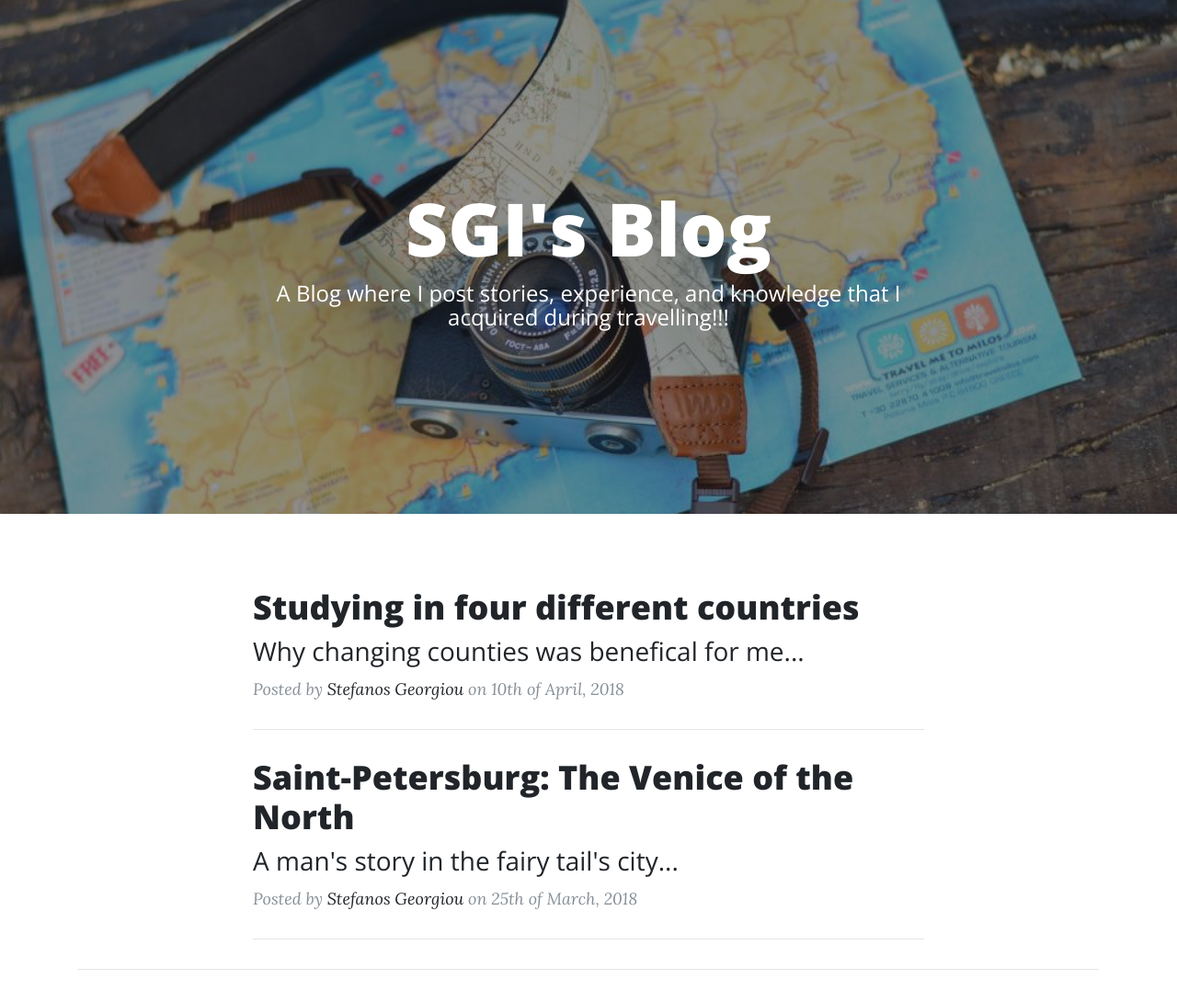
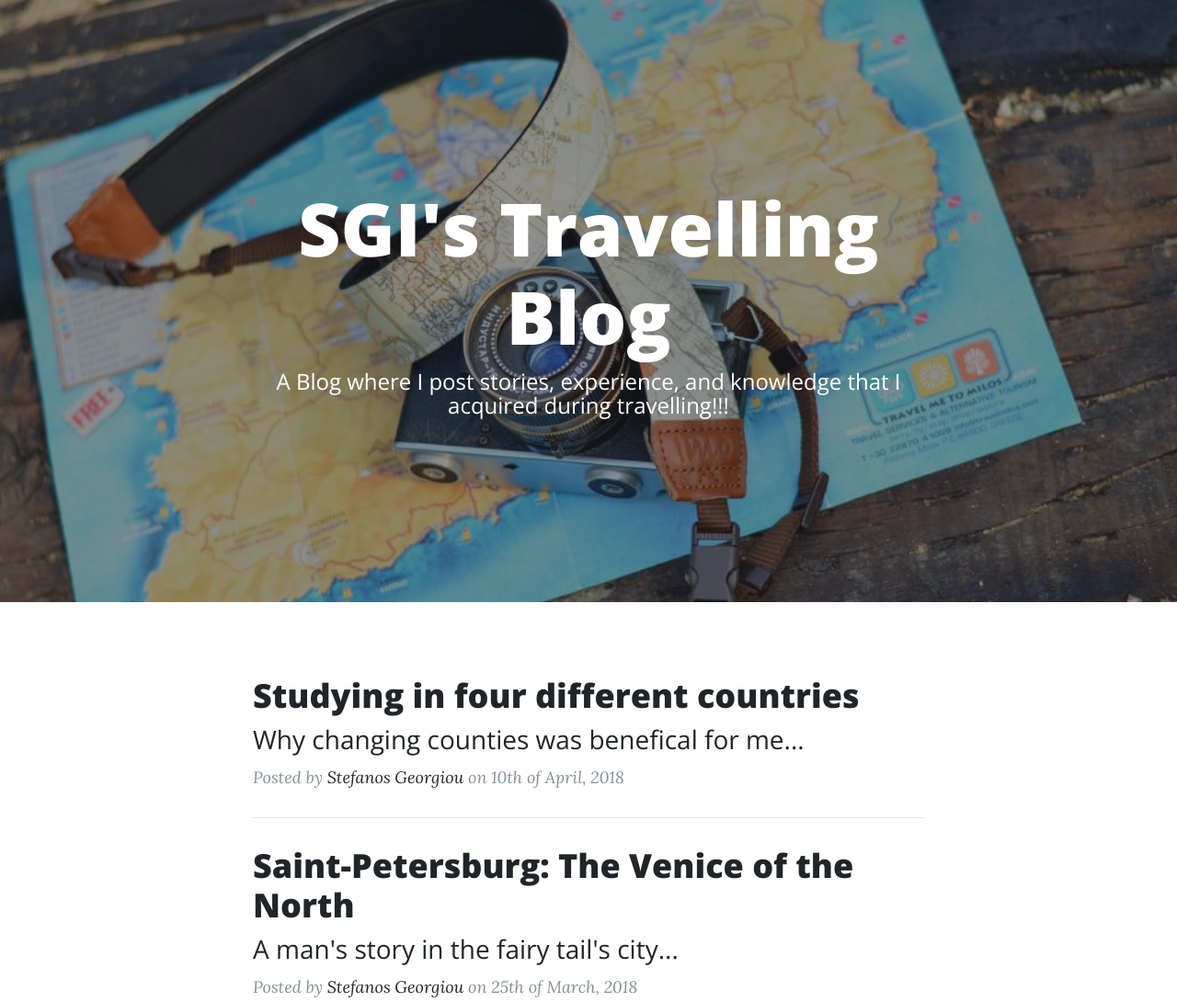
Before and after one commit to stefanos1316/my_blog, a website: page index.html in a window 1280 px wide. Shown: the top 1090 px of the page at 92% size. Drawn offline with nearby package versions, Linux system fonts and the light colour scheme.

Commit message:
Changed title

```diff
--- a/index.html
+++ b/index.html
@@ -32,7 +32,7 @@
         <div class="row">
           <div class="col-lg-8 col-md-10 mx-auto">
             <div class="site-heading">
-              <h1>SGI's Blog</h1>
+              <h1>SGI's Travelling Blog</h1>
               <span class="subheading"> A Blog where I post stories, experience, and knowledge that I acquired during travelling!!!</span>
             </div>
           </div>
```
